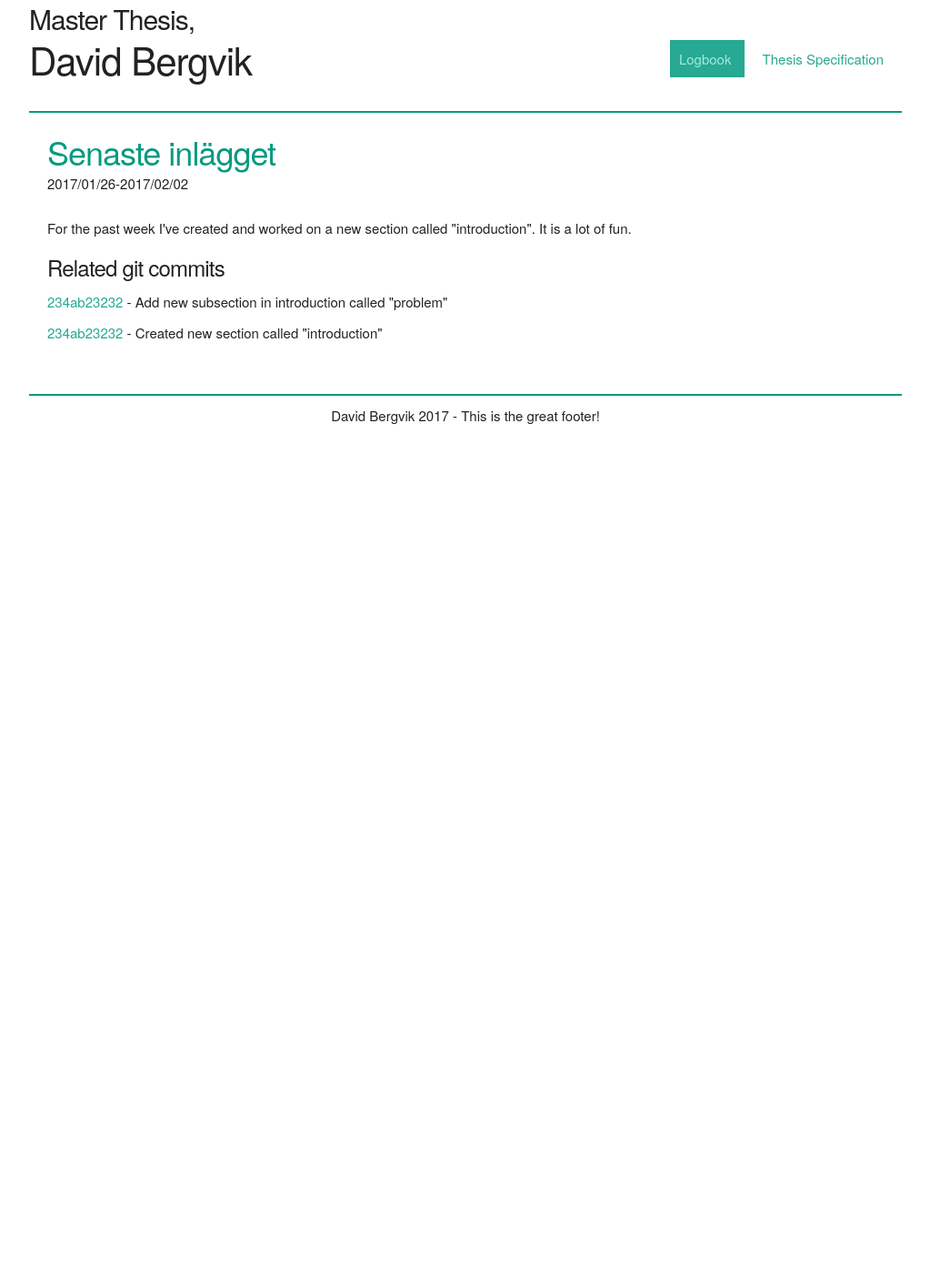
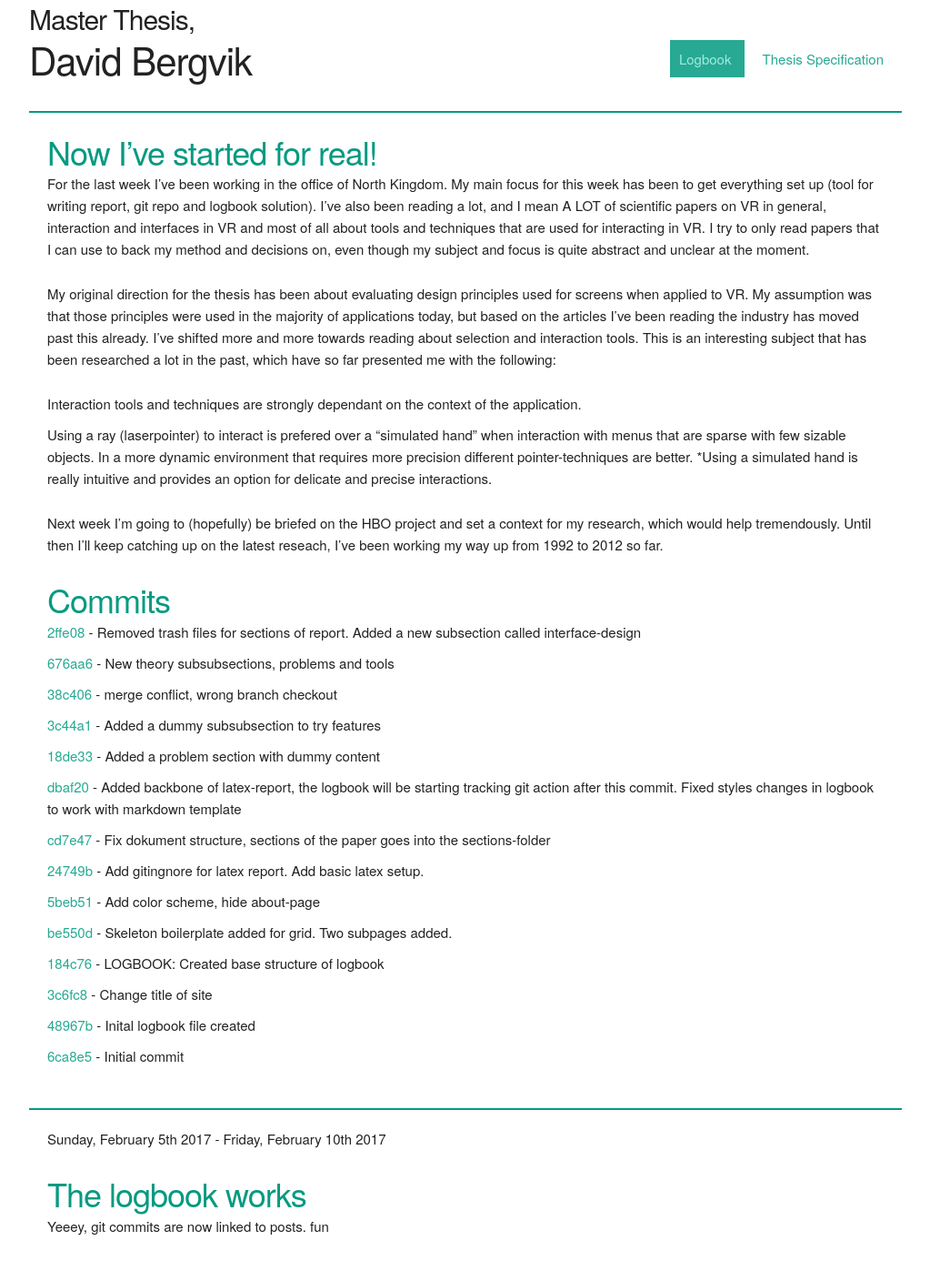
Before and after one commit to davidbergvik/Master-Thesis-IxD, a website: page index.html in a window 1280 px wide. Shown: the part 7-1415 px from the top of the page at 91% size, without its empty margins (128-1151 px from the left). Before the commit the page ends 800 px from the top, so only its background shows below. Drawn offline with Linux system fonts and the light colour scheme.

```diff
--- a/index.html
+++ b/index.html
@@ -13,10 +13,7 @@
   <link rel="stylesheet" href="css/normalize.css">
   <link rel="stylesheet" href="css/styles.css?v=1.0">
   <link rel="stylesheet" href="css/color-scheme.css">
-  <!--<script src="js/scripts.js"></script>-->
-  <!--[if lt IE 9]>
-  <script src="https://cdnjs.cloudflare.com/ajax/libs/html5shiv/3.7.3/html5shiv.js"></script>
-  <![endif]-->
+
 </head>
 
 <body>
@@ -39,40 +36,44 @@
             <li >
               <a class="reference" href="thesis-spec.html">Thesis Specification</a>
             </li>
-            <!--  <li>
-            <a class="reference" href="about.html">About Me</a>
-          </li> -->
-        </ul>
-      </nav>
-  </div>
-  </header>
-  <main>
-    <!--Blog post-->
-    <article>
-      <!--Post Title-->
-      <h3>Senaste inlägget</h3>
-      <!--Date-->
-      <p>
-        2017/01/26-2017/02/02
-        <p>
-          <!--Message-->
-          <p>
-            For the past week I've created and worked on a new section called "introduction". It is a lot of fun.
-          </p>
-          <!--Git section-->
-          <h4>Related git commits</h4>
-          <!--List with git commits-->
+          </ul>
+        </nav>
+      </div>
+    </header>
+    <main>
+      <article><h3 id="now-i-ve-started-for-real-">Now I’ve started for real!</h3>
+        <p>For the last week I’ve been working in the office of North Kingdom. My main focus for this week has been to get everything set up (tool for writing report, git repo and logbook solution).  I’ve also been reading a lot, and I mean A LOT of scientific papers on VR in general, interaction and interfaces in VR and most of all about tools and techniques that are used for interacting in VR. I try to only read papers that I can use to back my method and decisions on, even though my subject and focus is quite abstract and unclear at the moment.</p>
+        <p>My original direction for the thesis has been about evaluating design principles used for screens when applied to VR. My assumption was that those principles were used in the majority of applications today, but based on the articles I’ve been reading the industry has moved past this already. I’ve shifted more and more towards reading about selection and interaction tools. This is an interesting subject that has been researched a lot in the past, which have so far presented me with the following:</p>
+        <ul>
+          <li>Interaction tools and techniques are strongly dependant on the context of the application.</li>
+          <li>Using a ray (laserpointer) to interact is prefered over a “simulated hand” when interaction with menus that are sparse with few sizable objects. In a more dynamic environment that requires more precision different pointer-techniques are better.
+            *Using a simulated hand is really intuitive and provides an option for delicate and precise interactions.</li>
+          </ul>
+          <p>Next week I’m going to (hopefully) be briefed on the HBO project and set a context for my research, which would help tremendously. Until then I’ll keep catching up on the latest reseach, I’ve been working my way up from 1992 to 2012 so far.</p>
+          <h3 id="commits">Commits</h3>
           <ul>
-            <li>
-              <a class="reference" href="#"> 234ab23232 </a>
-              <p> - Add new subsection in introduction called "problem"</p>
-            </li>
-            <li>
-              <a class="reference" href="#"> 234ab23232 </a>
-              <p> - Created new section called "introduction"</p>
-            </li>
+            <li><a href="https://github.com/davidbergvik/master-thesis-IxD/commit/2ffe08edc394080ead7e761337393e97eaa2d57e">2ffe08</a> - Removed trash files for sections of report. Added a new subsection called interface-design</li>
+            <li><a href="https://github.com/davidbergvik/master-thesis-IxD/commit/676aa6a0598e003c52fcde9d0d4c7647981d5f95">676aa6</a> - New theory subsubsections, problems and tools</li>
+            <li><a href="https://github.com/davidbergvik/master-thesis-IxD/commit/38c40618fd9cf26ff3f5a52a73bf7f834471e1ed">38c406</a> - merge conflict, wrong branch checkout</li>
+            <li><a href="https://github.com/davidbergvik/master-thesis-IxD/commit/3c44a12800fa2abfb6daedf3e03eaaaa1b9eb646">3c44a1</a> - Added a dummy subsubsection to try features</li>
+            <li><a href="https://github.com/davidbergvik/master-thesis-IxD/commit/18de331bf29067c7e814be2f7b4464d0ba2c3a96">18de33</a> - Added a problem section with dummy content</li>
+            <li><a href="https://github.com/davidbergvik/master-thesis-IxD/commit/dbaf20643e4e52b6b1415717bbb5e64283f01507">dbaf20</a> - Added backbone of latex-report, the logbook will be starting tracking git action after this commit. Fixed styles changes in logbook to work with markdown template</li>
+            <li><a href="https://github.com/davidbergvik/master-thesis-IxD/commit/cd7e475330706de71202a0ad09829a5abc6814eb">cd7e47</a> - Fix dokument structure, sections of the paper goes into the sections-folder</li>
+            <li><a href="https://github.com/davidbergvik/master-thesis-IxD/commit/24749bf5d8d9287cf0a4ebd3077194902afa976d">24749b</a> - Add gitingnore for latex report. Add basic latex setup.</li>
+            <li><a href="https://github.com/davidbergvik/master-thesis-IxD/commit/5beb51d5f373b15014e64805963f3e6dfd9a61d8">5beb51</a> - Add color scheme, hide about-page</li>
+            <li><a href="https://github.com/davidbergvik/master-thesis-IxD/commit/be550d1c551cd9b8d265091606bef5638047573d">be550d</a> - Skeleton boilerplate added for grid. Two subpages added.</li>
+            <li><a href="https://github.com/davidbergvik/master-thesis-IxD/commit/184c76418d350ecb83951e71dfe2323f3aaa3d1e">184c76</a> - LOGBOOK: Created base structure of logbook</li>
+            <li><a href="https://github.com/davidbergvik/master-thesis-IxD/commit/3c6fc8782803a2c6d915e6a7fc0d334f9ebb5eab">3c6fc8</a> - Change title of site</li>
+            <li><a href="https://github.com/davidbergvik/master-thesis-IxD/commit/48967bb56cbf5df2d6423fa5665ef04e0236138f">48967b</a> - Inital logbook file created</li>
+            <li><a href="https://github.com/davidbergvik/master-thesis-IxD/commit/6ca8e50a8043d62a654b94d405a52fc0c829fafd">6ca8e5</a> - Initial commit</li>
           </ul>
         </article>
+        <article><p>Sunday, February 5th 2017 - Friday, February 10th 2017</p>
+          <h3 id="the-logbook-works">The logbook works</h3>
+          <p>Yeeey, git commits are now linked to posts. fun</p>
+
+        </article>
+
       </main>
       <footer>
         David Bergvik 2017 - This is the great footer!
```
Also changed, not shown: package.json (added, +20 -0 lines), 6 other files.
